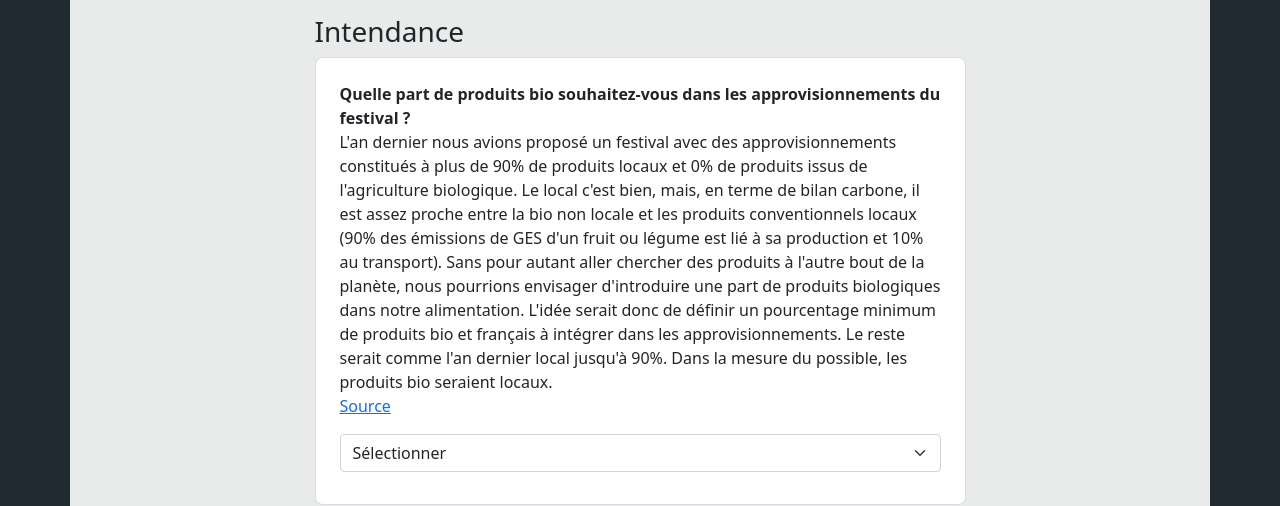
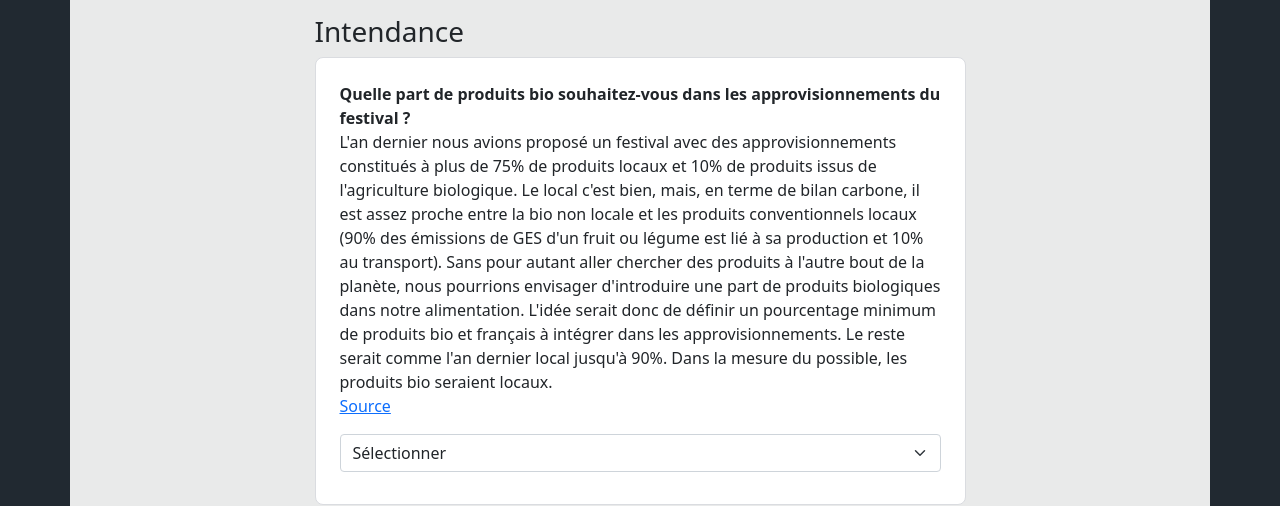
Before and after one commit to arnauddrain/opus-form, an Angular app: page / in a window 1280 px wide. Shown: the part 868-1374 px from the top of the page. Built offline with nearby package versions, Linux system fonts and the light colour scheme; what @angular/fire, @sweetalert2/ngx-sweetalert2 would draw is missing.

Commit message:
update labels

```diff
--- a/src/app/app.component.ts
+++ b/src/app/app.component.ts
@@ -72,7 +72,7 @@ export class AppComponent {
           label:
             'Quelle part de produits bio souhaitez-vous dans les approvisionnements du festival ?',
           description:
-            "L'an dernier nous avions proposé un festival avec des approvisionnements constitués à plus de 90% de produits locaux et 0% de produits issus de l'agriculture biologique. Le local c'est bien, mais, en terme de bilan carbone, il est assez proche entre la bio non locale et les produits conventionnels locaux (90% des émissions de GES d'un fruit ou légume est lié à sa production et 10% au transport). Sans pour autant aller chercher des produits à l'autre bout de la planète, nous pourrions envisager d'introduire une part de produits biologiques dans notre alimentation. L'idée serait donc de définir un pourcentage minimum de produits bio et français à intégrer dans les approvisionnements. Le reste serait comme l'an dernier local jusqu'à 90%. Dans la mesure du possible, les produits bio seraient locaux.<br><a href='https://librairie.ademe.fr/cadic/6529/transitions2050-synthese.pdf?modal=false' target='_blank'>Source</a>",
+            "L'an dernier nous avions proposé un festival avec des approvisionnements constitués à plus de 75% de produits locaux et 10% de produits issus de l'agriculture biologique. Le local c'est bien, mais, en terme de bilan carbone, il est assez proche entre la bio non locale et les produits conventionnels locaux (90% des émissions de GES d'un fruit ou légume est lié à sa production et 10% au transport). Sans pour autant aller chercher des produits à l'autre bout de la planète, nous pourrions envisager d'introduire une part de produits biologiques dans notre alimentation. L'idée serait donc de définir un pourcentage minimum de produits bio et français à intégrer dans les approvisionnements. Le reste serait comme l'an dernier local jusqu'à 90%. Dans la mesure du possible, les produits bio seraient locaux.<br><a href='https://librairie.ademe.fr/cadic/6529/transitions2050-synthese.pdf?modal=false' target='_blank'>Source</a>",
           options: [
             { label: '0% de bio soit 100% de non bio', value: 0 },
             { label: '25% de bio soit 75% de non bio', value: 2.1 },
@@ -267,7 +267,7 @@ export class AppComponent {
           label:
             'Quelle quantité de places à -50% souhaitez vous mettre à disposition de celles et ceux qui en ont besoin ?',
           description:
-            "Le prix du billet augmente cette année à cause de l'inflation. Nous souhaitons permettre au plus grand nombre de personnes de venir à ce festival. Nous proponsons donc la mise en place d'une caisse de solidarité.",
+            "Le prix du billet augmente cette année à cause de l'inflation. Nous souhaitons permettre au plus grand nombre de personnes de venir à ce festival. Nous proposons donc la mise en place d'une caisse de solidarité.",
           options: [
             { label: '0', value: 0 },
             { label: '10', value: 1.52 },
```
